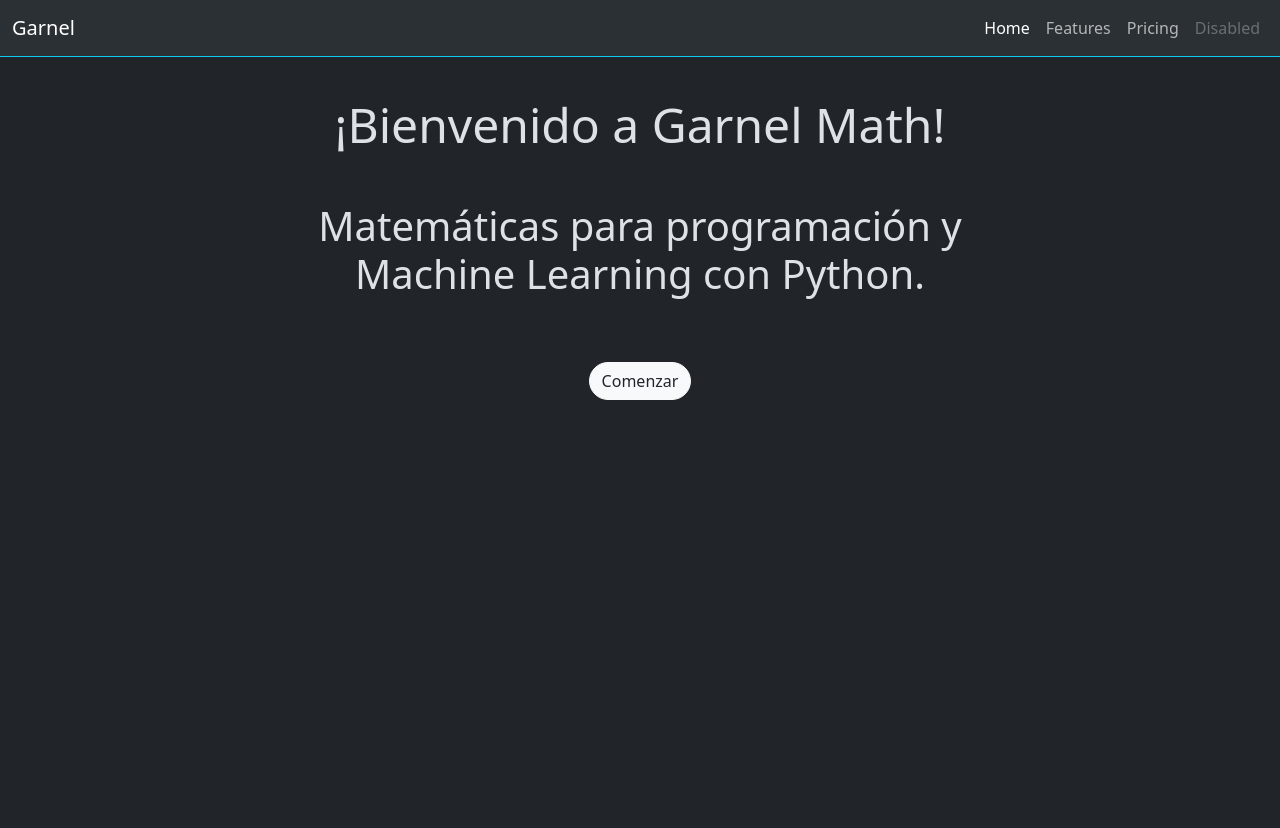
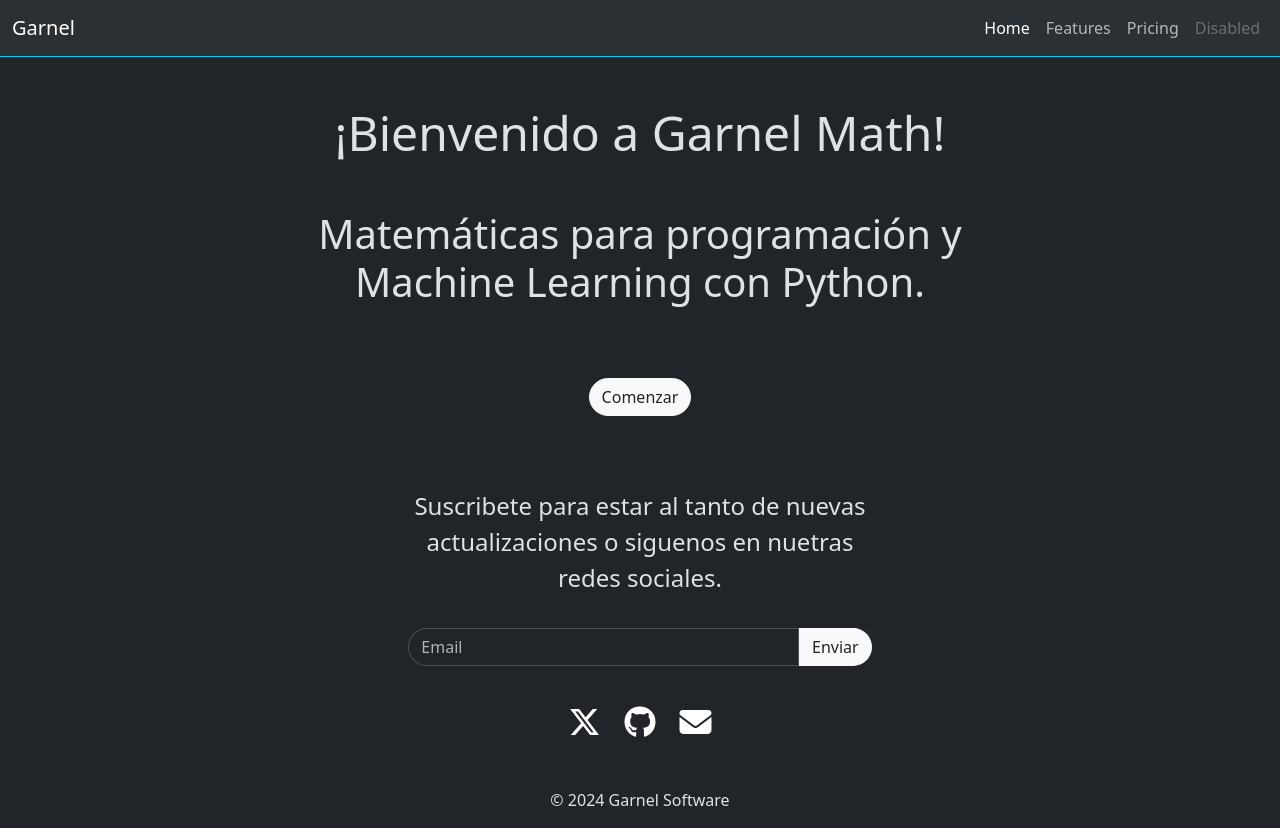
Before and after one commit to Marlon4789/Garnel-Math, a Django app: page / in a window 1280 px wide. Before the commit the page ends 400 px from the top, so only its background shows below. Run offline with Django 5.2, Linux system fonts and the light colour scheme.

Commit message:
Actualizando home con suscripción e iconos de redes sociales

```diff
--- a/garnelmath/templates/layouts/base.html
+++ b/garnelmath/templates/layouts/base.html
@@ -53,8 +53,8 @@
 
         {% endblock %}
 
-        <footer>
-            <!-- place footer here -->
+        <footer class="text-center">
+          <p>© 2024 Garnel Software</p>
         </footer>
         <!-- Bootstrap JavaScript Libraries -->
         <script
--- a/garnelmath/templates/layouts/home.html
+++ b/garnelmath/templates/layouts/home.html
@@ -6,16 +6,47 @@
 <main class="container pt-5">
     <div class="row">
         <div class="col-md-8 offset-md-2 mt-5 text-center">
-            <h1 class="display-5"><b>¡Bienvenido a Garnel Math!</b></h1>
-            <p class="display-6 mt-5">Matemáticas para programación y Machine Learning con Python.</p>
-            <a class="btn btn-light rounded-pill mt-5 text-dark" href="{% url 'post_detail' post_id=1 %}">Comenzar</a>
-        </div>
-        <!-- form subscription -->
-        <div class="col">
-
+            <h1 class="display-5 mt-2"><b>¡Bienvenido a Garnel Math!</b></h1>
+            <p class="display-6 my-5">Matemáticas para programación y Machine Learning con Python.</p>
+            <a class="btn btn-light rounded-pill my-4 text-dark" href="{% url 'post_detail' post_id=1 %}">Comenzar</a>
         </div>
     </div>
 </main>
 
+<!-- Suscripción -->
+<section>
+    <div class="container d-flex justify-content-center">
+        <div class="row">
+            <div class="col-md-8 offset-md-2 mt-5">
+                <p class="col-md-8 offset-md-2 text-center fs-4">Suscribete para estar al tanto de nuevas actualizaciones o siguenos en nuetras redes sociales.
+                </p>
+
+                <form action="" class="col-8 offset-md-2 d-flex mb-4 py-3" method="POST">
+                    {% csrf_token %}
+                    <input class="form-control rounded-start-pill" type="email" name="email" id="email" placeholder="Email">
+                    <button type="submit" class="btn btn-light text-dark rounded-pill rounded-start">
+                    Enviar
+                    </button>
+                </form>
+
+                <!-- enlaces a redes sociales -->
+                <div class="col mb-5 d-flex justify-content-center gap-4">
+                    <a href="https://x.com/MarlonCuartas11?s=09" target="_blank" rel="noopener noreferrer">
+                        <i class="fa-brands fa-x-twitter link-body-emphasis fs-2"></i>
+                    </a>
+                    <a href="https://github.com/Marlon4789/Garnel-Math" target="_blank" rel="noopener noreferrer">
+                        <i class="fa-brands fa-github link-body-emphasis fs-2"></i>
+                    </a>
+                    <a href="https://github.com/Marlon4789/Garnel-Math" target="_blank" rel="noopener noreferrer">
+                        <i class="fa-solid fa-envelope link-body-emphasis fs-2"></i>
+                    </a>
+                </div>
+
+
+            </div>
+        </div>
+    </div>
+</section>
+
 
 {% endblock %}
--- a/garnelmath/templates/layouts/math_content_panel.html
+++ b/garnelmath/templates/layouts/math_content_panel.html
@@ -39,7 +39,7 @@
               <button type="button" class="btn-close" data-bs-dismiss="modal" aria-label="Close"></button>
             </div>
             <div class="modal-body">
-              <form action="" method="POST">
+              <form class="fs-6" action="" method="POST">
                 {% csrf_token %}
                 <div class="mb-3">
                   <label for="feedback" class="col-form-label">Nos encantaria saber tu opinión para mejorar la app Garnel.</label>
--- a/garnelmath/views.py
+++ b/garnelmath/views.py
@@ -9,10 +9,26 @@ from .forms import SubscriptionForm, FeedbackForm
 
 # Inicio
 def home(request):
-    return render(request, 'layouts/home.html')
+    #return render(request, 'layouts/home.html')
+
+    # form subscripción
+    if request.method == 'GET':
+        return render(request, 'layouts/home.html', {'form': SubscriptionForm})
+    else:
+        try:
+            form = SubscriptionForm(request.POST)
+            new_sub = form.save(commit=False)
+            new_sub.save()
+            return render(request, 'layouts/home.html', {
+                'success': 'todo va bien.',
+            })
+        except ValueError:
+            return render(request, 'layouts/home.html', {
+                'form': SubscriptionForm,
+                'error': 'Este correo ya existe.'
+            })
 
 # Layout del panel para contenido
-
 def math_content_panel(request):
     return render(request, 'layouts/math_content_panel.html')
 
```
